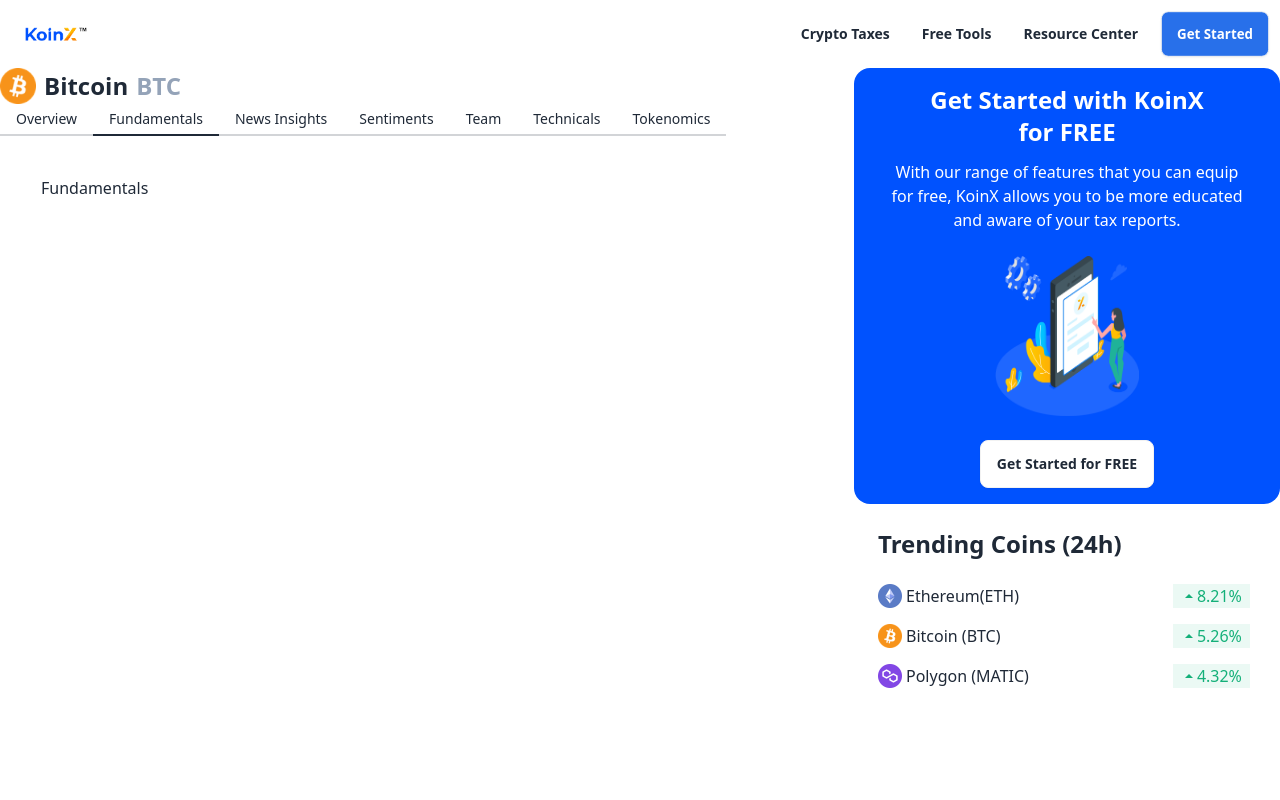
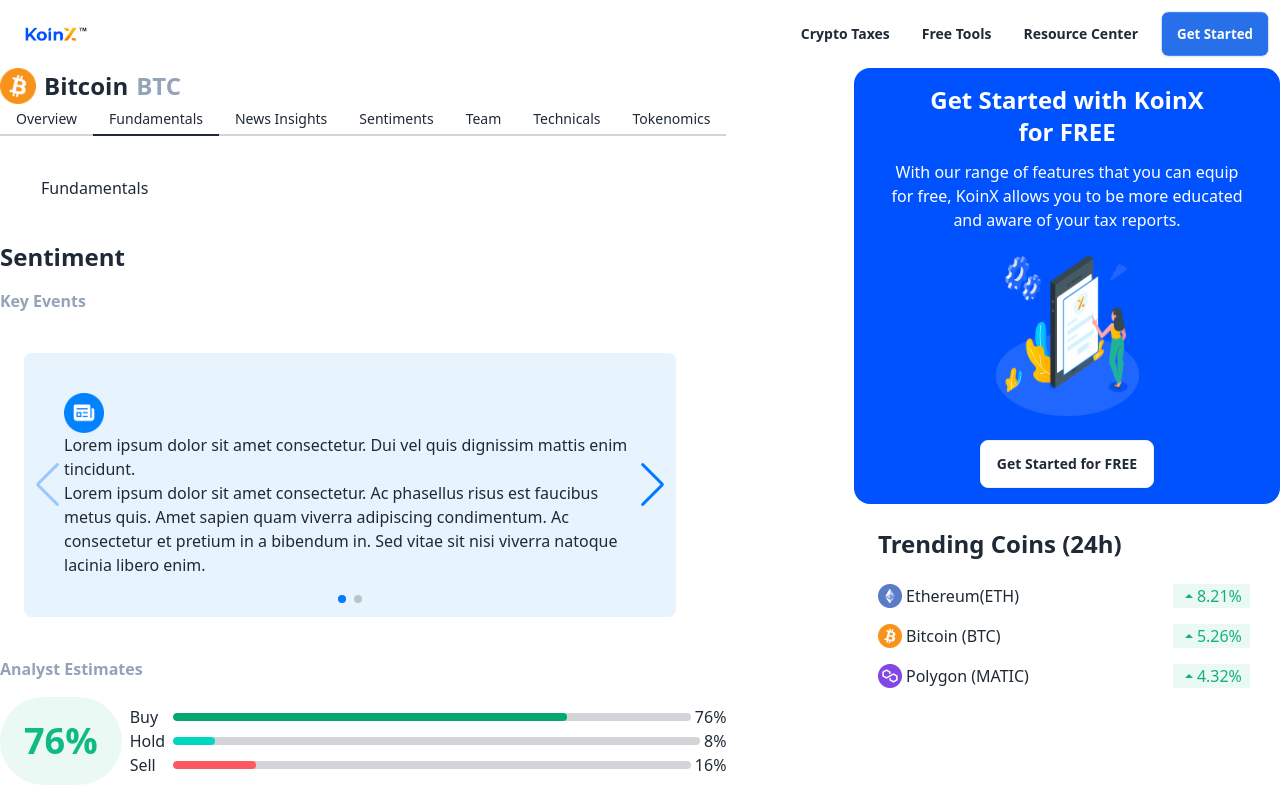
Before and after one commit to joymajumder23/basify-koinx, a React (Vite) app: page / in a window 1280 px wide. Shown: the top 800 px of the page. Built offline with nearby package versions, Linux system fonts and the light colour scheme.

Commit message:
sentiments section added

```diff
--- a/package.json
+++ b/package.json
@@ -13,7 +13,8 @@
     "react": "^18.3.1",
     "react-dom": "^18.3.1",
     "react-icons": "^5.3.0",
-    "react-router-dom": "^6.26.2"
+    "react-router-dom": "^6.26.2",
+    "swiper": "^11.1.14"
   },
   "devDependencies": {
     "@eslint/js": "^9.9.0",
--- a/src/components/Home/Home/Home.jsx
+++ b/src/components/Home/Home/Home.jsx
@@ -4,6 +4,7 @@
 import icon3 from "../../../assets/images/icon3.png";
 import icon4 from "../../../assets/images/icon1.png";
 import Tabs from "../Tabs/Tabs";
+import Sentiment from "../../Pages/Sentiment/Sentiment";
 const Home = () => {
     return (
         <div className="mx-auto max-w-screen-xl">
@@ -15,6 +16,9 @@
                         <div>
                             <Tabs></Tabs>
                         </div>
+                    </section>
+                    <section>
+                        <Sentiment></Sentiment>
                     </section>
                 </div>
                 <div>
--- a/src/components/Home/Performance/Performance.jsx
+++ b/src/components/Home/Performance/Performance.jsx
@@ -1,3 +1,5 @@
+import { FaExclamationCircle } from "react-icons/fa";
+
 const Performance = () => {
     return (
         <div className="space-y-4">
@@ -15,7 +17,7 @@
 
 
             <section>
-                <h1 className="text-xl font-bold">Fundamentals</h1>
+                <h1 className="flex gap-2 items-center text-xl font-bold">Fundamentals <span className="text-slate-400"><FaExclamationCircle></FaExclamationCircle></span></h1>
             <div className="flex gap-12 items-center">
                 <div>
                     <div className="flex gap-2 justify-between items-center border-b py-4">
--- /dev/null
+++ b/src/components/Layouts/Slider/Slider.jsx
@@ -0,0 +1,53 @@
+import icon1 from "../../../assets/images/icon4.png"
+import icon2 from "../../../assets/images/icon5.png"
+// Import Swiper React components
+import { Swiper, SwiperSlide } from 'swiper/react';
+
+// Import Swiper styles
+import 'swiper/css';
+import 'swiper/css/effect-fade';
+import 'swiper/css/navigation';
+import 'swiper/css/pagination';
+
+// import './styles.css';
+
+// import required modules
+import { EffectFade, Navigation, Pagination } from 'swiper/modules';
+
+const Slider = () => {
+    return (
+        <div>
+            <Swiper
+                spaceBetween={30}
+                effect={'fade'}
+                navigation={true}
+                pagination={{
+                    clickable: true,
+                }}
+                modules={[EffectFade, Navigation, Pagination]}
+                className="mySwiper"
+            >
+                <SwiperSlide>
+                    <div className="bg-[#E8F4FD] rounded-lg p-10">
+                        <img className="w-10" src={icon1} alt="" />
+                        <div>
+                            <p>Lorem ipsum dolor sit amet consectetur. Dui vel quis dignissim mattis enim tincidunt.</p>
+                            <p>Lorem ipsum dolor sit amet consectetur. Ac phasellus risus est faucibus metus quis. Amet sapien quam viverra adipiscing condimentum. Ac consectetur et pretium in a bibendum in. Sed vitae sit nisi viverra natoque lacinia libero enim.</p>
+                        </div>
+                    </div>
+                </SwiperSlide>
+                <SwiperSlide>
+                    <div className="bg-[#E8F4FD] rounded-lg p-10">
+                        <img className="w-10" src={icon2} alt="" />
+                        <div>
+                            <p>Lorem ipsum dolor sit amet consectetur. Dui vel quis dignissim mattis enim tincidunt.</p>
+                            <p>Lorem ipsum dolor sit amet consectetur. Ac phasellus risus est faucibus metus quis. Amet sapien quam viverra adipiscing condimentum. Ac consectetur et pretium in a bibendum in. Sed vitae sit nisi viverra natoque lacinia libero enim.</p>
+                        </div>
+                    </div>
+                </SwiperSlide>
+            </Swiper>
+        </div>
+    );
+};
+
+export default Slider;
--- /dev/null
+++ b/src/components/Pages/Sentiment/Sentiment.jsx
@@ -0,0 +1,38 @@
+import Slider from "../../Layouts/Slider/Slider";
+
+const Sentiment = () => {
+    return (
+        <div className="space-y-4">
+            <h1 className="text-2xl font-bold">Sentiment</h1>
+            <p className="text-slate-400 font-bold">Key Events</p>
+            <div className="w-[700px] p-6">
+                <Slider></Slider>
+            </div>
+            <p className="text-slate-400 font-bold">Analyst Estimates</p>
+            <div className="flex justify-between items-center gap-2">
+                <p className="bg-[#EBF9F4] text-4xl text-[#0FBA83] font-semibold p-6 rounded-full">76%</p>
+                <div>
+                    <p>Buy</p>
+                    <p>Hold</p>
+                    <p>Sell</p>
+                </div>
+                <div className="w-full">
+                    <div className="flex gap-1 items-center">
+                        <progress className="progress progress-success w-full" style={{ "--value": 76 }} value={76} max="100"></progress>
+                        <p>76%</p>
+                    </div>
+                    <div className="flex gap-1 items-center">
+                        <progress className="progress progress-accent w-full" style={{ "--value": 8 }} value={8} max="100"></progress>
+                        <p>8%</p>
+                    </div>
+                    <div className="flex gap-1 items-center">
+                        <progress className="progress progress-error w-full" style={{ "--value": 16 }} value={16} max="100"></progress>
+                        <p>16%</p>
+                    </div>
+                </div>
+            </div>
+        </div>
+    );
+};
+
+export default Sentiment;
```
Also changed, not shown: 1 other file (tests, documents, lock files or other folders).
